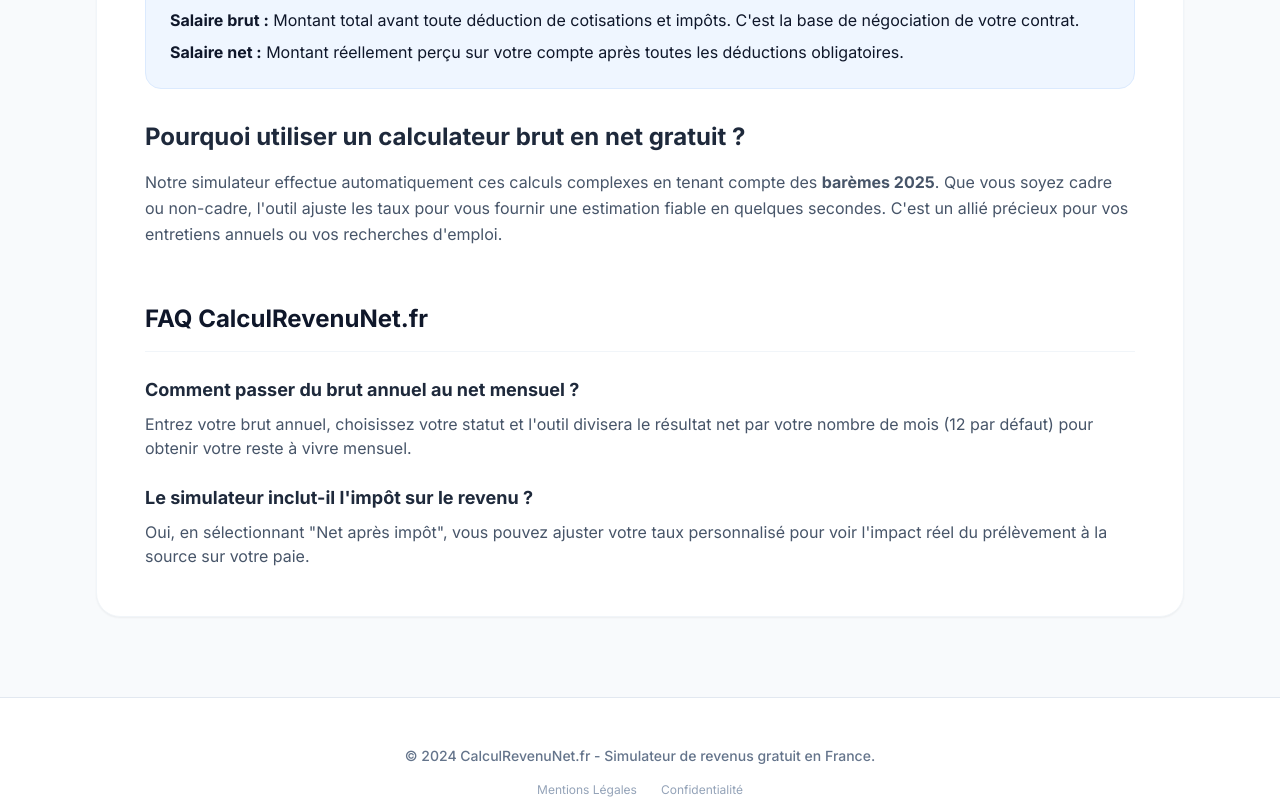
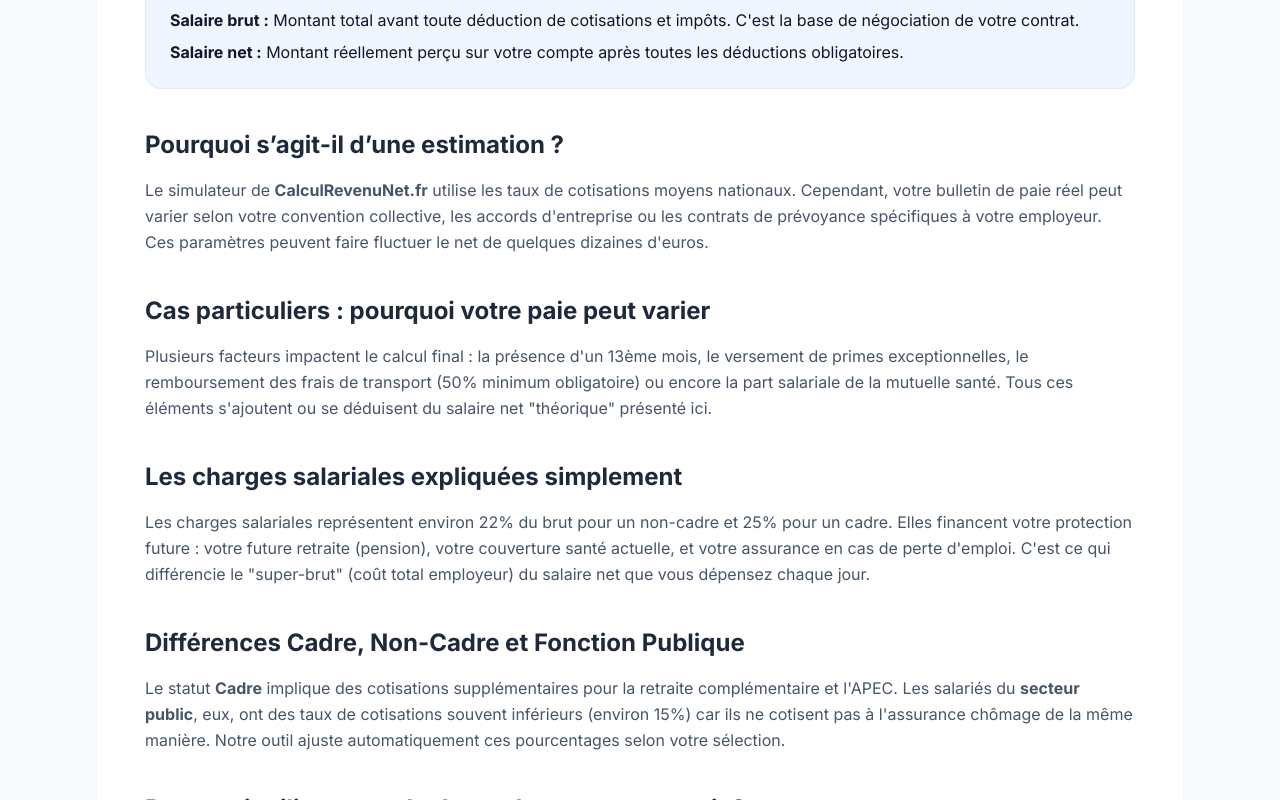
Before and after one commit to Pekosman76/Brutnet, a React (Vite) app: page / in a window 1280 px wide. Shown: the part 1480-2280 px from the top of the page. Built offline with nearby package versions, Linux system fonts and the light colour scheme.

Commit message:
feat: Add disclaimer and clarification sections
Enhances the SEO section by adding new paragraphs that explain why the simulation is an estimation, detail factors that can cause variations in net pay, and begin to explain payroll charges. This provides more context to users and improves clarity.

```diff
--- a/components/SEOSection.tsx
+++ b/components/SEOSection.tsx
@@ -1,3 +1,4 @@
+
 import React, { useEffect } from 'react';
 
 interface SEOSectionProps {
@@ -80,7 +81,28 @@ const SEOSection: React.FC<SEOSectionProps> = ({ type }) => {
           </ul>
         </div>
 
-        <h3 className="text-2xl font-bold text-slate-800 mt-8 mb-4">Pourquoi utiliser un calculateur brut en net gratuit ?</h3>
+        {/* NOUVELLES SECTIONS SALARIÉ */}
+        <h3 className="text-2xl font-bold text-slate-800 mt-10 mb-4">Pourquoi s’agit-il d’une estimation ?</h3>
+        <p className="text-slate-600 leading-relaxed mb-6">
+          Le simulateur de <strong>CalculRevenuNet.fr</strong> utilise les taux de cotisations moyens nationaux. Cependant, votre bulletin de paie réel peut varier selon votre convention collective, les accords d'entreprise ou les contrats de prévoyance spécifiques à votre employeur. Ces paramètres peuvent faire fluctuer le net de quelques dizaines d'euros.
+        </p>
+
+        <h3 className="text-2xl font-bold text-slate-800 mt-10 mb-4">Cas particuliers : pourquoi votre paie peut varier</h3>
+        <p className="text-slate-600 leading-relaxed mb-6">
+          Plusieurs facteurs impactent le calcul final : la présence d'un 13ème mois, le versement de primes exceptionnelles, le remboursement des frais de transport (50% minimum obligatoire) ou encore la part salariale de la mutuelle santé. Tous ces éléments s'ajoutent ou se déduisent du salaire net "théorique" présenté ici.
+        </p>
+
+        <h3 className="text-2xl font-bold text-slate-800 mt-10 mb-4">Les charges salariales expliquées simplement</h3>
+        <p className="text-slate-600 leading-relaxed mb-6">
+          Les charges salariales représentent environ 22% du brut pour un non-cadre et 25% pour un cadre. Elles financent votre protection future : votre future retraite (pension), votre couverture santé actuelle, et votre assurance en cas de perte d'emploi. C'est ce qui différencie le "super-brut" (coût total employeur) du salaire net que vous dépensez chaque jour.
+        </p>
+
+        <h3 className="text-2xl font-bold text-slate-800 mt-10 mb-4">Différences Cadre, Non-Cadre et Fonction Publique</h3>
+        <p className="text-slate-600 leading-relaxed mb-6">
+          Le statut <strong>Cadre</strong> implique des cotisations supplémentaires pour la retraite complémentaire et l'APEC. Les salariés du <strong>secteur public</strong>, eux, ont des taux de cotisations souvent inférieurs (environ 15%) car ils ne cotisent pas à l'assurance chômage de la même manière. Notre outil ajuste automatiquement ces pourcentages selon votre sélection.
+        </p>
+
+        <h3 className="text-2xl font-bold text-slate-800 mt-10 mb-4">Pourquoi utiliser un calculateur brut en net gratuit ?</h3>
         <p className="text-slate-600 leading-relaxed mb-6">
           Notre simulateur effectue automatiquement ces calculs complexes en tenant compte des <strong>barèmes 2025</strong>. Que vous soyez cadre ou non-cadre, l'outil ajuste les taux pour vous fournir une estimation fiable en quelques secondes. C'est un allié précieux pour vos entretiens annuels ou vos recherches d'emploi.
         </p>
@@ -93,7 +115,7 @@ const SEOSection: React.FC<SEOSectionProps> = ({ type }) => {
           </div>
           <div className="group">
             <h4 className="font-bold text-slate-800 text-lg mb-2">Le simulateur inclut-il l'impôt sur le revenu ?</h4>
-            <p className="text-slate-600">Oui, en sélectionnant "Net après impôt", vous pouvez ajuster votre taux personnalisé pour voir l'impact réel du prélèvement à la source sur votre paie.</p>
+            <p className="text-slate-600">Oui, en ajustant le taux de prélèvement à la source, vous pouvez voir l'impact immédiat sur votre paie mensuelle disponible.</p>
           </div>
         </div>
       </article>
@@ -114,6 +136,22 @@ const SEOSection: React.FC<SEOSectionProps> = ({ type }) => {
         <li><strong>L'impôt sur le revenu :</strong> via le versement libératoire ou l'imposition classique.</li>
       </ul>
 
+      {/* NOUVELLES SECTIONS ENTREPRENEUR */}
+      <h3 className="text-2xl font-bold text-slate-800 mt-10 mb-4">BNC vs BIC : Comprendre les différences de taxation</h3>
+      <p className="text-slate-600 leading-relaxed mb-6">
+        En micro-entreprise, votre catégorie dépend de votre métier. Les <strong>BNC</strong> (Bénéfices Non Commerciaux) concernent les professions libérales et prestations intellectuelles (développeur, consultant). Les <strong>BIC</strong> (Bénéfices Industriels et Commerciaux) concernent la vente de marchandises ou les services artisanaux. Les abattements fiscaux diffèrent : 34% pour le BNC contre 50% ou 71% pour le BIC, impactant directement votre impôt final.
+      </p>
+
+      <h3 className="text-2xl font-bold text-slate-800 mt-10 mb-4">Le versement libératoire de l'impôt</h3>
+      <p className="text-slate-600 leading-relaxed mb-6">
+        C'est une option souvent avantageuse pour les auto-entrepreneurs dont le revenu fiscal de référence est modéré. Elle permet de payer son impôt sur le revenu en même temps que ses cotisations sociales, avec un taux fixe réduit (1% à 2.2% selon l'activité), évitant ainsi une régularisation massive l'année suivante.
+      </p>
+
+      <h3 className="text-2xl font-bold text-slate-800 mt-10 mb-4">L'importance de l'ACRE pour les nouveaux indépendants</h3>
+      <p className="text-slate-600 leading-relaxed mb-6">
+        Si vous lancez votre activité, vous pouvez bénéficier de l'ACRE (Aide à la Création ou à la Reprise d'une Entreprise). Cette aide permet une réduction de 50% de vos cotisations sociales durant les 4 premiers trimestres d'activité. Pensez à ajuster le taux personnalisé dans notre simulateur pour refléter cet avantage temporaire mais précieux.
+      </p>
+
       <p className="text-slate-600 leading-relaxed mb-6">
         Notre calculateur sur <strong>CalculRevenuNet.fr</strong> applique les taux spécifiques (BNC, BIC) à jour des dernières réformes de 2025 pour vous donner une vision claire de votre rémunération réelle.
       </p>
@@ -126,8 +164,8 @@ const SEOSection: React.FC<SEOSectionProps> = ({ type }) => {
       <h2 className="text-2xl font-bold mb-6 text-slate-900 border-b border-slate-100 pb-4 pt-8">FAQ Entrepreneur</h2>
       <div className="space-y-6">
         <div className="group">
-          <h4 className="font-bold text-slate-800 text-lg mb-2">BNC ou BIC : quelles charges ?</h4>
-          <p className="text-slate-600">Les professions libérales relèvent généralement du BNC (Bénéfices Non Commerciaux). Les activités artisanales ou commerciales relèvent du BIC. Les taux de cotisations diffèrent pour refléter la nature de l'activité.</p>
+          <h4 className="font-bold text-slate-800 text-lg mb-2">Comment optimiser mon revenu net ?</h4>
+          <p className="text-slate-600">Suivre ses dépenses professionnelles, choisir le bon régime fiscal et surveiller les seuils de franchise de TVA sont les clés pour maximiser votre reste à vivre réel.</p>
         </div>
       </div>
     </article>
```
